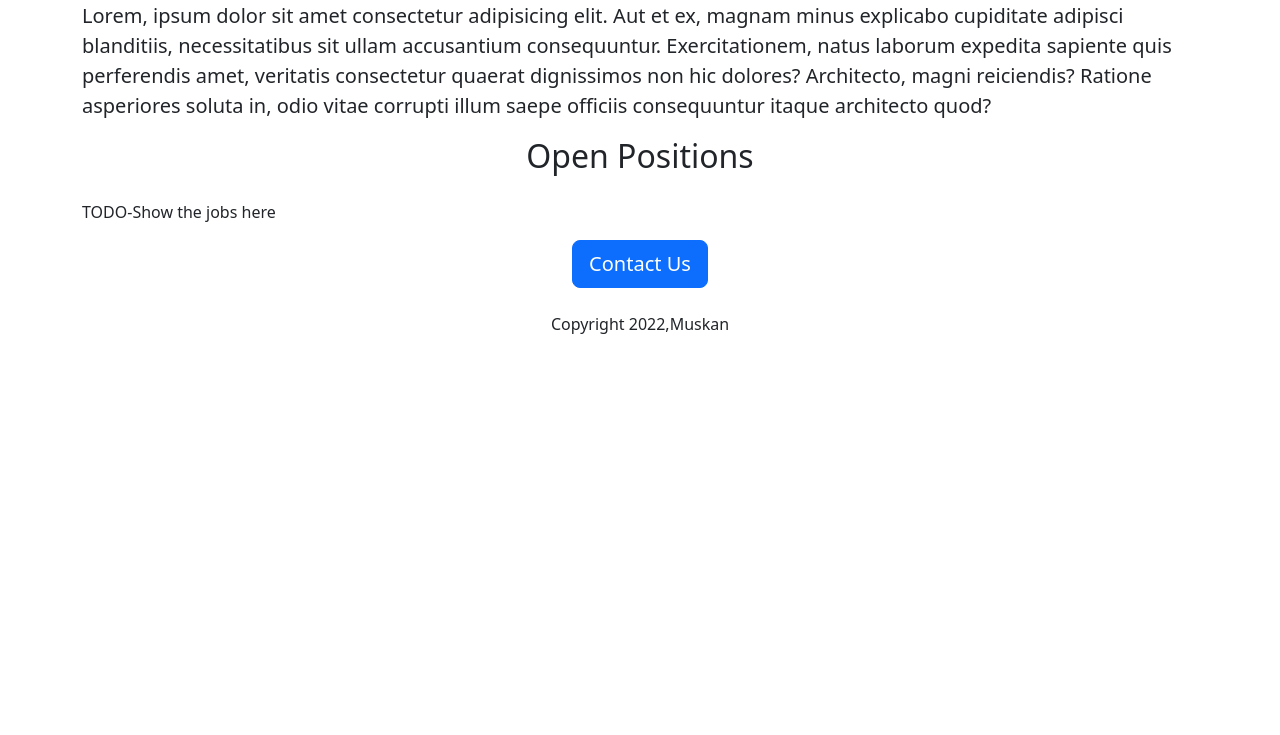
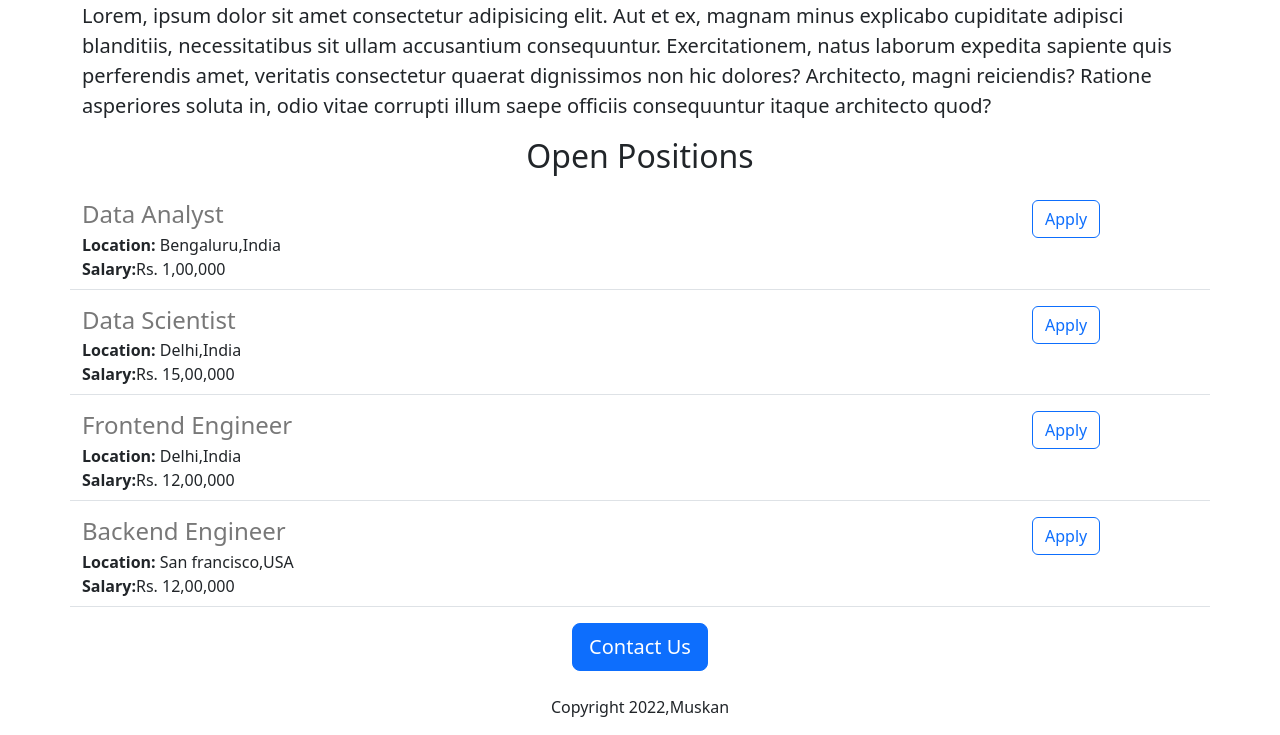
Before and after one commit to muskan170604/careers-website, a Flask app: page / in a window 1280 px wide. Shown: the part 485-1220 px from the top of the page. Before the commit the page ends 819 px from the top, so only its background shows below. Run offline with Flask 3, Linux system fonts and the light colour scheme.

Commit message:
added dynamic data and api route

```diff
--- a/app.py
+++ b/app.py
@@ -1,10 +1,41 @@
-from flask import Flask,render_template
+from flask import Flask,render_template,jsonify
 
 app=Flask(__name__)
 
+JOBS=[
+    {
+        'id':1,
+        'title':'Data Analyst',
+        'location':'Bengaluru,India',
+        'salary':'Rs. 1,00,000'
+    },
+    {
+        'id':2,
+        'title':'Data Scientist',
+        'location':'Delhi,India',
+        'salary':'Rs. 15,00,000'
+    },
+    {
+        'id':3,
+        'title':'Frontend Engineer',
+        'location':'Delhi,India',
+        'salary':'Rs. 12,00,000'
+    },
+    {
+        'id':4,
+        'title':'Backend Engineer',
+        'location':'San francisco,USA',
+        'salary':'Rs. 12,00,000'
+    }
+]
+
 @app.route("/")
 def hello_world():
-    return render_template('home.html')
+    return render_template('home.html',jobs=JOBS,company_name='Muskan ')
+
+@app.route("/jobs")
+def list_jobs():
+    return jsonify(JOBS)
 
 if __name__=="__main__":
     app.run(host='0.0.0.0',debug=True)
--- a/templates/home.html
+++ b/templates/home.html
@@ -1,10 +1,10 @@
 <!DOCTYPE html>
 <html lang="en">
 <head>
+    <title>Careers</title>
     <meta charset="UTF-8">
     <meta name="viewport" content="width=device-width, initial-scale=1.0">
     <link rel="stylesheet" href="https://cdn.jsdelivr.net/npm/bootstrap@5.3.7/dist/css/bootstrap.min.css">
-    <title>Careers</title>
     <style>
     #banner{
         height:360px;
@@ -15,14 +15,18 @@
 </head>
 <body>
     <div class="container">
-    <h1 class="text-center mt-2 mb-4">Careers</h1>
+    <h1 class="text-center mt-2 mb-4">{{company_name}} Careers</h1>
     <img class="img-fluid" id="banner" src="https://img.freepik.com/premium-vector/something-great-typography-design-vector-print-t-shirt_639170-916.jpg" alt="" height="520" width="100%">
     <h2 class="text-center">About Careers</h2>
     <p class="lead">
         Lorem, ipsum dolor sit amet consectetur adipisicing elit. Aut et ex, magnam minus explicabo cupiditate adipisci blanditiis, necessitatibus sit ullam accusantium consequuntur. Exercitationem, natus laborum expedita sapiente quis perferendis amet, veritatis consectetur quaerat dignissimos non hic dolores? Architecto, magni reiciendis? Ratione asperiores soluta in, odio vitae corrupti illum saepe officiis consequuntur itaque architecto quod?
     </p>
     <h2 class="text-center mt-2 mb-4">Open Positions</h2>
-    <p class="bodyText">TODO-Show the jobs here</p>
+        <div>
+        {% for job in jobs%}
+        {% include 'jobitem.html' %}
+        {% endfor %}
+        </div>
     <div style="text-align:center">
     <button class="btn btn-primary btn-lg">Contact Us</button>
     <p class="mt-4">Copyright 2022,Muskan</p>
--- /dev/null
+++ b/templates/jobitem.html
@@ -0,0 +1,19 @@
+<div class="border-bottom row" style="margin-bottom:16px;padding-bottom:8px">
+        <div class="col-10">
+            <h4
+            style="color:rgb(120,120,120); margin-bottom:4px;">
+                {{job['title']}}
+            </h4>
+            <div>
+                <b>Location: </b>{{job['location']}}
+            </div>
+                {% if 'salary' in job %}
+                <div>
+                    <b>Salary:</b>{{job['salary']}}
+                </div>
+                {% endif %}
+                </div>
+                <div class="col-2">
+                <button type="button" class="btn btn-outline-primary">Apply</button>
+            </div>
+        </div>
```
